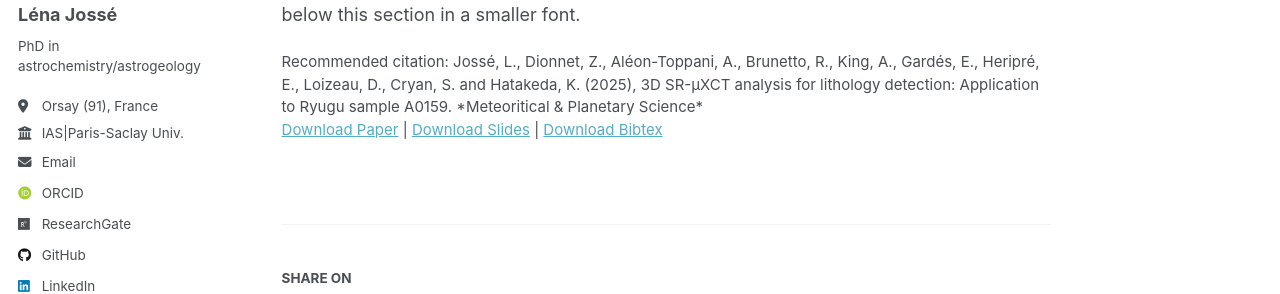
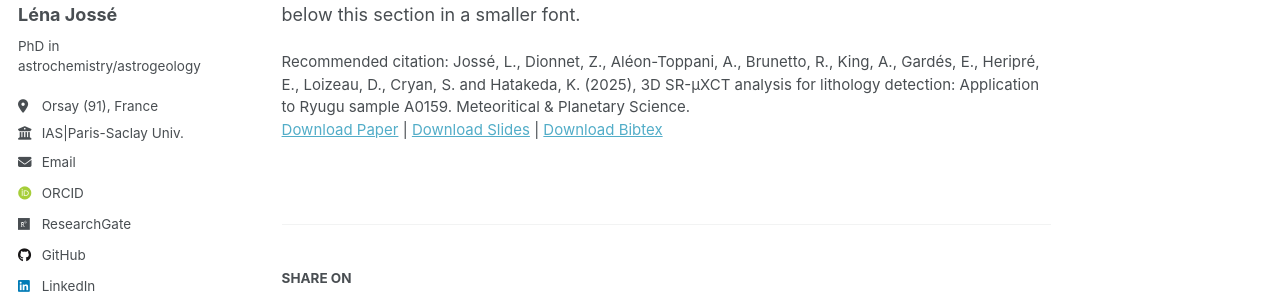
Before and after one commit to LenaJosse/LenaJosse.github.io, a Jekyll site: the page built from _publications/20250915-paper1-LH_meth.md, in a window 1280 px wide and 1156 px high. Shown: the part 331-625 px from the top of the window. Built offline with Jekyll 4.4.1, drawn with Linux system fonts in a browser that asks for light colours; some web fonts are replaced; a script that is not in the unit is left out.

```diff
--- a/_publications/20250915-paper1-LH_meth.md
+++ b/_publications/20250915-paper1-LH_meth.md
@@ -11,7 +11,7 @@ paperurl: 'https://academicpages.github.io/files/20250915-paper1-LH_meth.pdf'
 bibtexurl: 'https://academicpages.github.io/files/20250915-paper1-LH_meth.bib'
 journalurl: 'https://onlinelibrary.wiley.com/doi/10.1111/maps.70056'
 
-citation: 'Jossé, L., Dionnet, Z., Aléon-Toppani, A., Brunetto, R., King, A., Gardés, E., Heripré, E., Loizeau, D., Cryan, S. and Hatakeda, K. (2025), 3D SR-μXCT analysis for lithology detection: Application to Ryugu sample A0159. *Meteoritical & Planetary Science*'
+citation: 'Jossé, L., Dionnet, Z., Aléon-Toppani, A., Brunetto, R., King, A., Gardés, E., Heripré, E., Loizeau, D., Cryan, S. and Hatakeda, K. (2025), 3D SR-μXCT analysis for lithology detection: Application to Ryugu sample A0159. Meteoritical & Planetary Science.'
 
 
 ---
```
